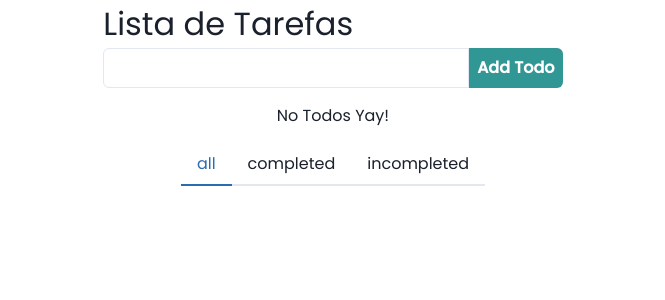
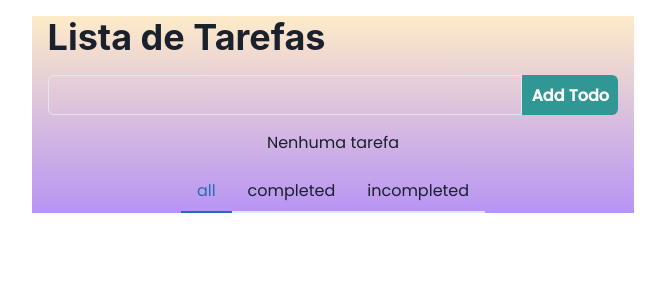
Before and after one commit to claytonfortunato/Todo-List, a React (Vite) app: page / in a window 1280 px wide. Shown: the top 300 px of the page, without its empty margins (307-972 px from the left). Built offline with nearby package versions, Linux system fonts and the light colour scheme.

Commit message:
feat: ajustes layout

```diff
--- a/package.json
+++ b/package.json
@@ -12,6 +12,7 @@
     "@chakra-ui/react": "^2.5.1",
     "@emotion/react": "^11.10.5",
     "@emotion/styled": "^11.10.5",
+    "@mui/icons-material": "^5.11.9",
     "@mui/material": "^5.11.9",
     "@reduxjs/toolkit": "^1.9.2",
     "date-fns": "^2.29.3",
--- a/src/App.jsx
+++ b/src/App.jsx
@@ -1,16 +1,22 @@
+import { Container, Heading, Box } from "@chakra-ui/react";
 import { AddTodo } from "./components/AddTodo";
 import { TodoList } from "./components/TodoList";
 import { VisibilityFilter } from "./components/VisibilityFilter";
-import "./styles.scss";
 
 function App() {
   return (
-    <div className="container">
-      <h1 className="container__todo__title">Lista de Tarefas</h1>
+    <Container
+      bgGradient={[
+        "linear(to-tr, teal.300, yellow.400)",
+        "linear(to-t, blue.200, teal.500)",
+        "linear(to-b, orange.100, purple.300)",
+      ]}
+    >
+      <Heading my="4">Lista de Tarefas</Heading>
       <AddTodo />
       <TodoList />
       <VisibilityFilter />
-    </div>
+    </Container>
   );
 }
 
--- a/src/components/Todo.jsx
+++ b/src/components/Todo.jsx
@@ -1,4 +1,5 @@
 import { Box, Checkbox, Text } from "@chakra-ui/react";
+import DeleteIcon from "@mui/icons-material/Delete";
 import { useEffect, useState } from "react";
 import { useDispatch } from "react-redux";
 import { toggleTodo } from "../redux/actions";
--- a/src/components/TodoList.jsx
+++ b/src/components/TodoList.jsx
@@ -13,7 +13,7 @@ export const TodoList = () => {
         filterTodos.map((todo) => <Todo key={`todo-${todo.id}`} todo={todo} />)
       ) : (
         <Box textAlign="center" my="4">
-          No Todos Yay!
+          Nenhuma tarefa
         </Box>
       )}
     </Box>
--- a/src/components/VisibilityFilter.jsx
+++ b/src/components/VisibilityFilter.jsx
@@ -1,4 +1,4 @@
-import { Container, Tab, TabList, Tabs } from "@chakra-ui/react";
+import { Container, Tab, TabList, Tabs, Select } from "@chakra-ui/react";
 import { useDispatch } from "react-redux";
 import { VISIBILITY_FILTER } from "../constant";
 import { setFilter } from "../redux/actions";
--- a/src/styles.scss
+++ b/src/styles.scss
@@ -4,18 +4,3 @@
   box-sizing: border-box;
   font-family: "Poppins", sans-serif;
 }
-
-body {
-  width: 100%;
-  height: 100vh;
-  display: flex;
-  justify-content: center;
-}
-
-.container {
-  max-width: 980px;
-
-  .container__todo__title {
-    font-size: 2rem;
-  }
-}
```
Also changed, not shown: 1 other file (tests, documents, lock files or other folders).
